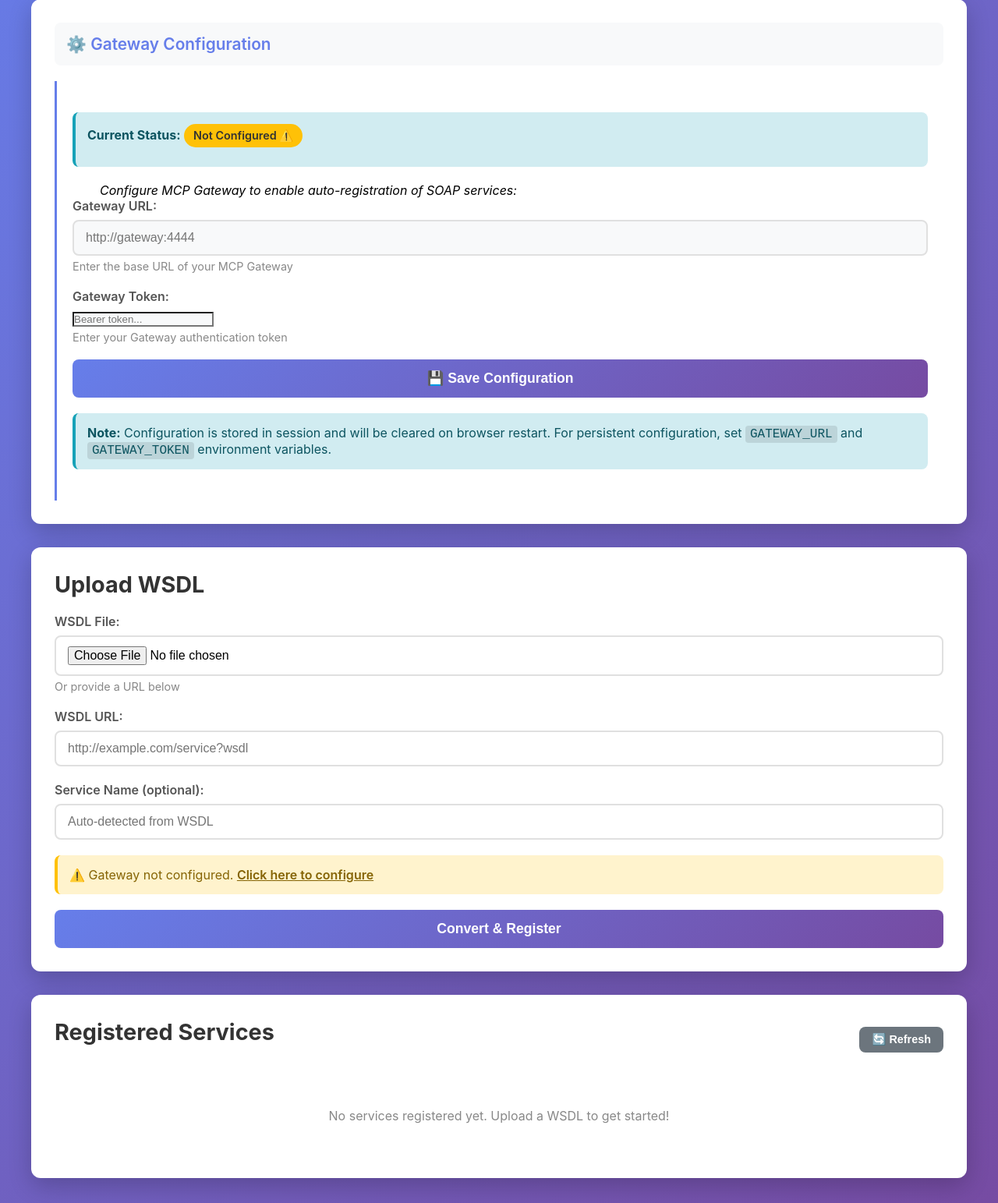
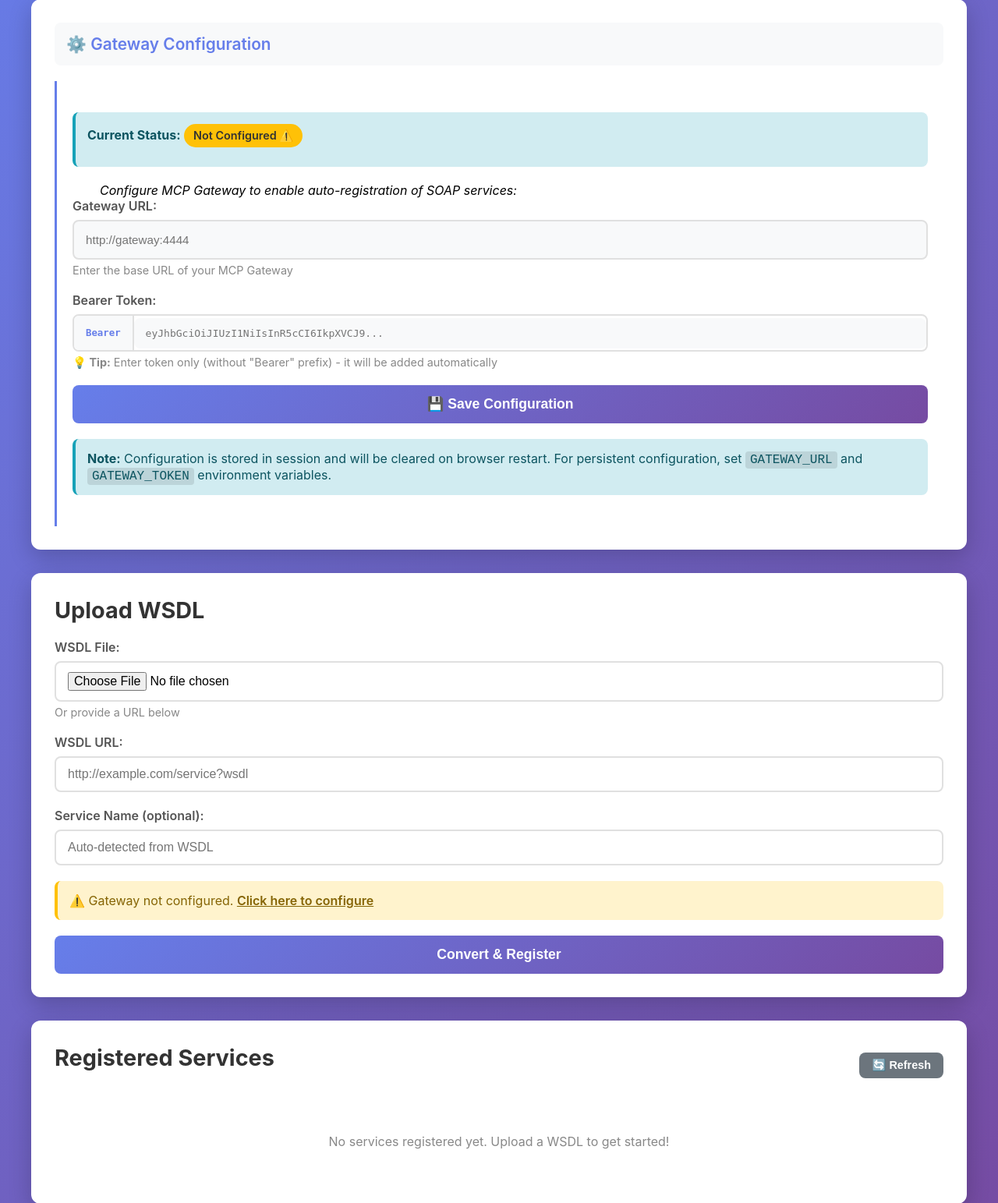
Before and after one commit to venubhamidi/rest-soap-proxy, a Flask app: page / in a window 1280 px wide, after a click on "⚙️ Gateway Configuration". Shown: the part 234-1777 px from the top of the page at 78% size. Run offline with Flask 3, Linux system fonts and the light colour scheme; the visitor is signed in with stand-in values (Sample User, id 1); data that the repository does not hold is empty.

Commit message:
Improve Bearer token input: larger field with visual 'Bearer' prefix indicator

```diff
--- a/static/css/style.css
+++ b/static/css/style.css
@@ -91,13 +91,58 @@ label {
 
 input[type="file"],
 input[type="url"],
-input[type="text"] {
+input[type="text"],
+input[type="password"] {
     width: 100%;
     padding: 12px 15px;
     border: 2px solid #e0e0e0;
     border-radius: 8px;
     font-size: 1em;
     transition: border-color 0.3s;
+}
+
+input.input-large {
+    min-height: 50px;
+    font-size: 0.95em;
+    padding: 15px;
+}
+
+/* Token input with Bearer prefix */
+.token-input-wrapper {
+    display: flex;
+    align-items: center;
+    border: 2px solid #e0e0e0;
+    border-radius: 8px;
+    overflow: hidden;
+    transition: border-color 0.3s;
+}
+
+.token-input-wrapper:focus-within {
+    border-color: #667eea;
+}
+
+.token-prefix {
+    background: #f8f9fa;
+    padding: 15px;
+    font-family: monospace;
+    font-weight: bold;
+    color: #667eea;
+    border-right: 2px solid #e0e0e0;
+    white-space: nowrap;
+    font-size: 0.95em;
+}
+
+.input-with-prefix {
+    border: none !important;
+    flex: 1;
+    min-width: 0;
+    font-size: 0.9em;
+    padding: 15px;
+}
+
+.input-with-prefix:focus {
+    outline: none;
+    border: none;
 }
 
 input:focus {
--- a/templates/index.html
+++ b/templates/index.html
@@ -33,14 +33,17 @@
                     <form id="gateway-config-form">
                         <div class="form-group">
                             <label>Gateway URL:</label>
-                            <input type="text" id="gateway-url" name="gateway_url" placeholder="http://gateway:4444" required>
+                            <input type="text" id="gateway-url" name="gateway_url" placeholder="http://gateway:4444" required class="input-large">
                             <small>Enter the base URL of your MCP Gateway</small>
                         </div>
 
                         <div class="form-group">
-                            <label>Gateway Token:</label>
-                            <input type="password" id="gateway-token" name="gateway_token" placeholder="Bearer token..." required>
-                            <small>Enter your Gateway authentication token</small>
+                            <label>Bearer Token:</label>
+                            <div class="token-input-wrapper">
+                                <span class="token-prefix">Bearer </span>
+                                <input type="text" id="gateway-token" name="gateway_token" placeholder="eyJhbGciOiJIUzI1NiIsInR5cCI6IkpXVCJ9..." required class="input-with-prefix" style="font-family: monospace;">
+                            </div>
+                            <small><strong>💡 Tip:</strong> Enter token only (without "Bearer" prefix) - it will be added automatically</small>
                         </div>
 
                         <button type="submit" class="btn btn-primary" id="save-gateway-btn">
```
